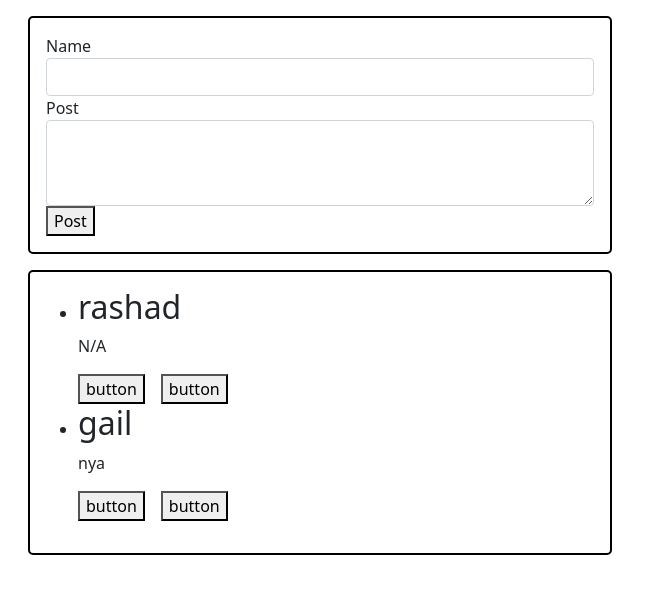
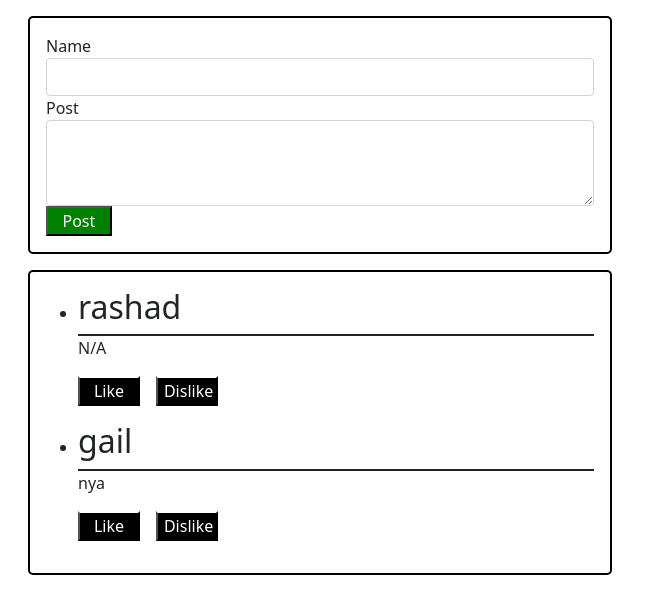
Before and after one commit to urivat/SocialFeedProject, a React (Create React App) app: page / in a window 1280 px wide. Shown: the top 614 px of the page, without its empty margins (0-647 px from the left). Built offline with nearby package versions, Linux system fonts and the light colour scheme.

Commit message:
added colors to buttons and seperations using grid.

```diff
--- a/src/App.css
+++ b/src/App.css
@@ -9,8 +9,3 @@
     margin: 1em;
 
 }
-.center {
-    margin:auto;
-    width: 50%;
-
-}
--- a/src/App.js
+++ b/src/App.js
@@ -1,8 +1,8 @@
 import React, { useState } from "react";
-import Post from "./Components/Post/Post";
 import DisplayPosts from "./Components/DisplayPosts/DisplayPosts";
 import CreatePost from "./Components/CreatePost/CreatePost";
 import "./App.css";
+import "./Components/Post/Post.css"
 function App() {
   const [entries, setEntries] = useState([
     { name: "rashad", post: "N/A" },
--- /dev/null
+++ b/src/Components/CreatePost/CreatePost.css
@@ -0,0 +1,16 @@
+button {
+    border-radius: 30px;
+    color:white;
+    text-align: center;
+    padding: 10x 24px;
+    font-size: 10px;
+    width: 12%
+
+
+}
+.button {
+    background-color: green;
+}
+.form-grid {
+    display: grid;
+}
--- a/src/Components/CreatePost/CreatePost.jsx
+++ b/src/Components/CreatePost/CreatePost.jsx
@@ -1,4 +1,5 @@
 import React, { useState } from "react";
+import './CreatePost.css'
 
 const CreatePost = (props) => {
   const [name, setName] = useState("");
@@ -16,7 +17,7 @@ const CreatePost = (props) => {
   }
 
   return (
-    <form onSubmit={handleSubmit}>
+    <form onSubmit={handleSubmit} className="form-grid" >
       <div className="form-group">
         <label>Name</label>
         <input
@@ -36,7 +37,7 @@ const CreatePost = (props) => {
         ></textarea>
       </div>
       <div>
-        <button type="submit">Post</button>
+        <button className='button'type="submit">Post</button>
       </div>
     </form>
   );
--- a/src/Components/post/Post.css
+++ b/src/Components/post/Post.css
@@ -1,19 +1,7 @@
-.button {
-    background-color:transparent;
-    margin: 1em ;
-    width: 3px;
-    height: 5px;
-    border:none;
-    text-align: center;
-    margin: 2px 4px;
-    border-radius: 10px;
-    cursor:pointer
 
-
-}
 .inactive {
-    color: black;
+    background-color: black;
 }
 .active {
-    color: red;
+    background-color: red;
 }
--- a/src/Components/post/Post.jsx
+++ b/src/Components/post/Post.jsx
@@ -25,11 +25,11 @@ const Post = ({entry}) => {
     }
   }
   return (
-    <div>
-      <h2> {entry.name}</h2>
+    <div className="table">
+      <h2>{entry.name}</h2>
       <p>{entry.post}</p>
-      <button className={buttonClassLike} onClick={handleClick}>button</button>
-      <button className={buttonClassDislike} onClick ={handleClickDislike} style = {{'margin-left': "1em"}}>button</button>
+      <button className={buttonClassLike}  onClick={handleClick}>Like</button>
+      <button className={buttonClassDislike} onClick ={handleClickDislike} style = {{'margin-left': "1em"}}>Dislike</button>
     </div>
   );
 };
```
